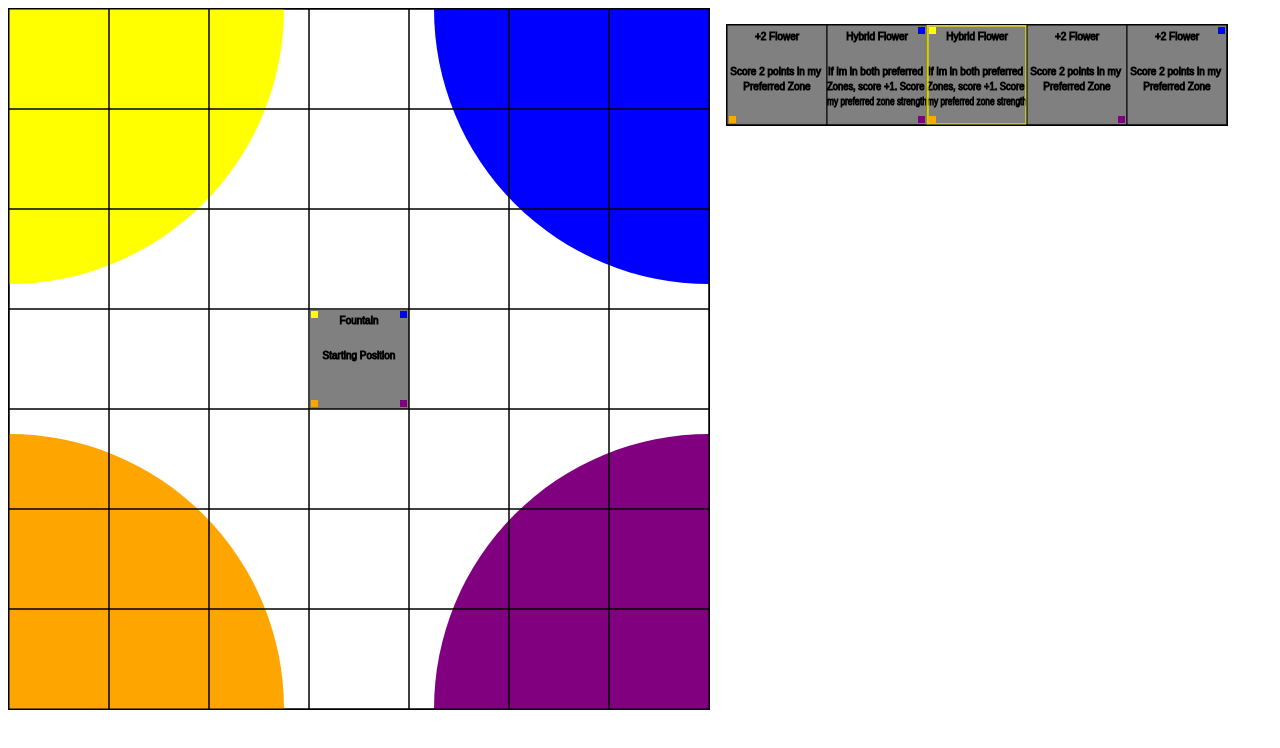
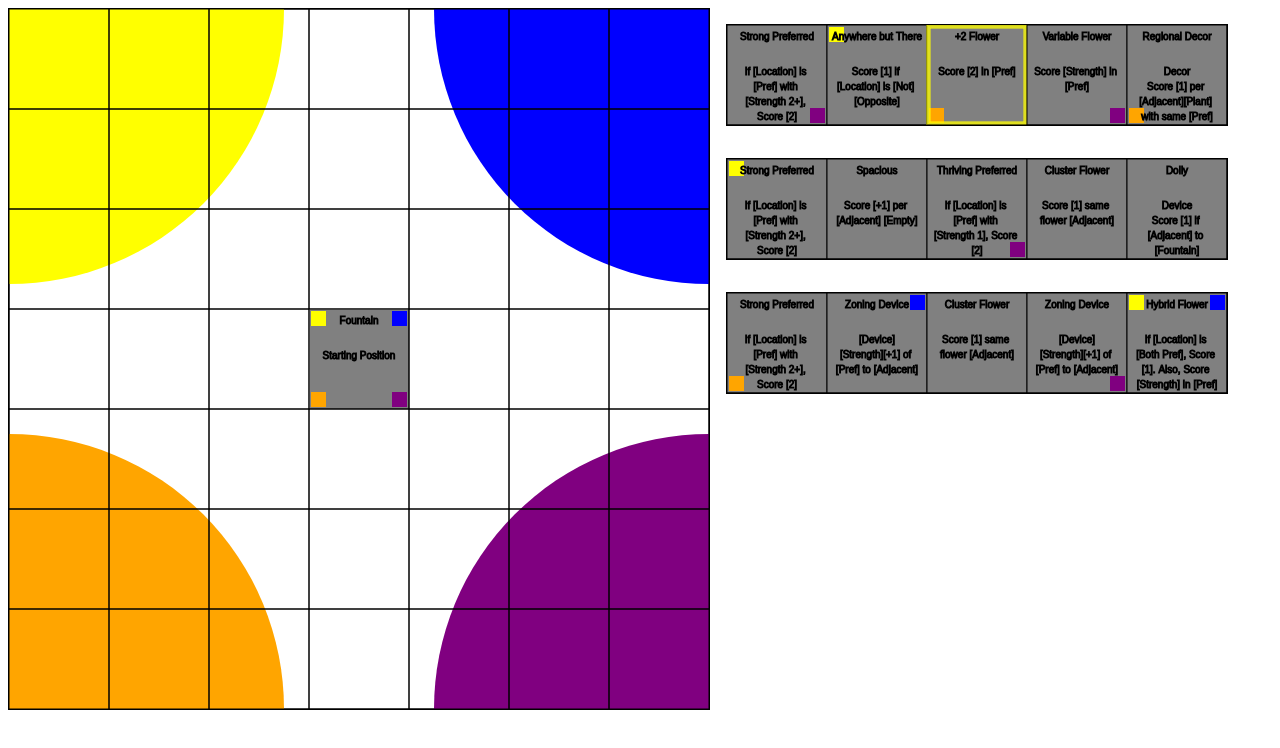
Before and after one commit to farandbeyond/GreenhouseBoardGame, a plain HTML site: page index.html in a window 1280 px wide. Both pictures are taken after a click on the element 977 px from the left and 75 px from the top of the page. Drawn offline with Linux system fonts and the light colour scheme.

Commit message:
continued work: bunch of new tiles, wording normalized, and added support for multiple hands

```diff
--- a/Board.js
+++ b/Board.js
@@ -7,9 +7,9 @@ var tileHeight = 7;
 //conversion between tile and canvas
 var squareSize = 100;
 //tile formatting variables
-var cornerSize = 7;
+var cornerSize = 15;
 var fontHeight = 15;
-var fontRowLength = 25;
+var fontRowLength = 20;
 
 var drawGrid = true;
 
@@ -26,6 +26,10 @@ var board;
 var boardCanvas;
 var hand;
 var handCanvas;
+
+var numPlayers = 3;
+var hands = [];
+var handCanvases = [];
 
 function Shuffle(array){
     let currentIndex = array.length;
@@ -66,8 +70,25 @@ class Tile{
         ctx.fillRect(positionX, positionY, squareSize, squareSize);
         ctx.strokeRect(positionX, positionY, squareSize, squareSize);
 
+        //fill in the corners: Sun, Damp, Shade and Dry in the corners
+        if(this.brightIcon){
+            ctx.fillStyle = "yellow";
+            ctx.fillRect(positionX+2, positionY+2, cornerSize, cornerSize);
+        }
+        if(this.dampIcon){
+            ctx.fillStyle = "blue";
+            ctx.fillRect(positionX + squareSize - cornerSize-2, positionY+2, cornerSize, cornerSize);
+        }
+        if(this.darkIcon){
+            ctx.fillStyle = "purple";
+            ctx.fillRect(positionX + squareSize - cornerSize-2, positionY + squareSize - cornerSize-2, cornerSize, cornerSize);
+        }
+        if(this.dryIcon){
+            ctx.fillStyle = "orange";
+            ctx.fillRect(positionX+2, positionY + squareSize - cornerSize-2, cornerSize, cornerSize);
+        }
+
         //fill in the text defining the card
-
         ctx.textAlign = "center";
         ctx.strokeText(this.name, positionX + squareSize/2, positionY + fontHeight, squareSize);
 
@@ -110,32 +131,17 @@ class Tile{
                 }
             }
             //anything left over when remaining text runs out, print it in the final position before moving on
+            if(line.length + word.length > fontRowLength){
+                ctx.strokeText(line, positionX + squareSize/2, positionY + squareSize/2 + fontHeight * lineIndex, squareSize);
+                lineIndex++;
+                line = "";
+            }
             line += word;
             word = "";
             ctx.strokeText(line, positionX + squareSize/2, positionY + squareSize/2 + fontHeight * lineIndex, squareSize);
         }else{
             //if text is not too long, just print it out as is.
             ctx.strokeText(this.text, positionX + squareSize/2, positionY + squareSize/2, squareSize);
-        }
-
-
-        //fill in the corners: Bright, Damp, Dark and Dry in the corners
-
-        if(this.brightIcon){
-            ctx.fillStyle = "yellow";
-            ctx.fillRect(positionX+2, positionY+2, cornerSize, cornerSize);
-        }
-        if(this.dampIcon){
-            ctx.fillStyle = "blue";
-            ctx.fillRect(positionX + squareSize - cornerSize-2, positionY+2, cornerSize, cornerSize);
-        }
-        if(this.darkIcon){
-            ctx.fillStyle = "purple";
-            ctx.fillRect(positionX + squareSize - cornerSize-2, positionY + squareSize - cornerSize-2, cornerSize, cornerSize);
-        }
-        if(this.dryIcon){
-            ctx.fillStyle = "orange";
-            ctx.fillRect(positionX+2, positionY + squareSize - cornerSize-2, cornerSize, cornerSize);
         }
     }
     get rotated(){
@@ -233,6 +239,8 @@ class Board{
             ctx.strokeStyle = "yellow";
             ctx.strokeRect(x*squareSize, y*squareSize, squareSize, squareSize);
             ctx.strokeRect(x*squareSize+1, y*squareSize+1, squareSize-2, squareSize-2);
+            ctx.strokeRect(x*squareSize+2, y*squareSize+2, squareSize-4, squareSize-4);
+            ctx.strokeRect(x*squareSize+3, y*squareSize+3, squareSize-6, squareSize-6);
         }
     }
 
@@ -277,10 +285,28 @@ function addTiles(tile, rotations){
     }
 }
 function makeTileDictionary(){
-    addTiles(new Tile("+2 Flower", "Score 2 points in my Preferred Zone", true, false, false, false), 3);
-    addTiles(new Tile("Zoning Device", "Device*Adjacent zones count as +1 my Preferred Zone", true, false, false, false), 3);
-    addTiles(new Tile("Hybrid Flower", "If im in both preferred Zones, score +1. Score my preferred zone strength", true, true, false, false), 3);
-    addTiles(new Tile("Weeds", "Score -1 Anywhere", true, true, true, true), 3);
+    //Flowers: Single Zone
+    addTiles(new Tile("Variable Flower", "Score [Strength] in [Pref]", true, false, false, false), 3);
+    addTiles(new Tile("+2 Flower", "Score [2] in [Pref]", true, false, false, false), 3);
+    addTiles(new Tile("Strong Preferred","If [Location] is [Pref] with [Strength 2+], Score [2]", true, false, false, false),3);
+    addTiles(new Tile("Thriving Preferred","If [Location] is [Pref] with [Strength 1], Score [2]", true, false, false, false),3);
+    addTiles(new Tile("Anywhere but There", "Score [1] if [Location] is [Not] [Opposite]", true, false, false, false), 3);
+    addTiles(new Tile("Spacious", "Score [+1] per [Adjacent] [Empty]", false, false, false, false), 1);
+
+    //Flowers: Hybrid Zone
+    addTiles(new Tile("Hybrid Flower", "If [Location] is [Both Pref], Score [1]. Also, Score [Strength] in [Pref]", true, true, false, false), 3);
+
+    //Flowers: Unique Effect
+    addTiles(new Tile("Weeds", "Score [-1]", true, true, true, true), 3);
+    addTiles(new Tile("Cluster Flower", "Score [1] same flower [Adjacent]", false, false, false, false), 3);
+
+    //Devices:
+    addTiles(new Tile("Zoning Device", "[Device]*[Strength][+1] of [Pref] to [Adjacent]", true, false, false, false), 3);
+    addTiles(new Tile("Dolly", "Device*Score [1] if [Adjacent] to [Fountain]", false, false, false, false), 0);
+
+    //Decorations:
+    addTiles(new Tile("Decorative Rock", "Decor*If [Adjacent] [Plant] has [Score 2+], Score [1]", false, false, false, false), 1);
+    addTiles(new Tile("Regional Decor", "Decor*Score [1] per [Adjacent][Plant] with same [Pref]", true, false, false, false), 3);
 }
 //functional: onClicks
 function onClickHand(event){
@@ -292,12 +318,16 @@ function onClickHand(event){
     var tileX = Math.floor(clickX / squareSize);
     var tileY = Math.floor(clickY / squareSize);
 
+    //grab the hand that was clicked on
+    var canvas = event.target;
+    var index = canvas.number;
+
     //check1: if we click a previously hilighted tile, cancel the hilight
-    if(hand.highlightX == tileX && hand.highlightY == tileY){
-        hand.unhilight();
+    if(hands[index].highlightX == tileX && hands[index].highlightY == tileY){
+        hands[index].unhilight();
     }else{
         //otherwise, hilight that tile
-        hand.hilight(tileX, tileY);
+        hands[index].hilight(tileX, tileY);
     }
 
     //check2: if we hilighted the board and a hand, place the tile from the hand onto the board.
@@ -307,7 +337,7 @@ function onClickHand(event){
 
 
     //then, redraw the hand, so we see the hilight, unhilight, or placed tile
-    hand.draw(event.target);
+    hands[index].draw(event.target);
 }
 function onClickBoard(event){
     var clickX = event.offsetX;
@@ -325,18 +355,23 @@ function onClickBoard(event){
     }
 
     //check2: if we have a hilighted tile in hand, try to place it on the board
-    if(board.isHilighted && hand.isHilighted){
-        placeTile();
+    // if(board.isHilighted && hand.isHilighted){
+    //     placeTile();
+    // }
+    if(board.isHilighted){
+        hands.forEach(hand => {
+            if(hand.isHilighted) placeTile(hand);
+        });
     }
 
     //then, redraw the board so we see the hilight, unhilight, or placed tile
     board.draw(event.target);
 }
 
-function placeTile(){
+function placeTile(hand){
     //check condition: if the board already has a tile, dont place unless a setting is checked
     //TODO: update this with a checkbox condition
-    if(board.getTileHilighted() != null) return;
+    if(!board.isHilighted) return;
 
     //get the tile from hand
     var tile = hand.getTileHilighted();
@@ -355,7 +390,10 @@ function placeTile(){
     hand.unhilight();
 
     //then redraw both board and hand
-    hand.draw(handCanvas);
+    // hand.draw(handCanvas);
+    for(var i=0;i<hands.length;i++){
+        hands[i].draw(handCanvases[i]);
+    }
     board.draw(boardCanvas);
 }
 
@@ -368,8 +406,29 @@ function main(){
     boardCanvas = document.getElementById("board");
     boardCanvas.onclick = onClickBoard;
 
-    handCanvas = document.getElementById("hand");
-    handCanvas.onclick = onClickHand;
+    // handCanvas = document.getElementById("hand");
+    // handCanvas.onclick = onClickHand;
+
+    //get a number of hands, equal to the number of selected players
+    for(var i = 0; i < numPlayers; i++){
+        //make the Canvas Element
+        // //<canvas id="hand" width="500", height="100" style="float: left; border: 1px solid #000000; margin: 1em;"></canvas>
+        var thisHand = document.createElement("canvas");
+        thisHand.name = "hand" + i;
+        thisHand.width = 500; //5 tiles wide
+        thisHand.height = 100; //1 tile tall
+        thisHand.style = "float: left; border: 1px solid #000000; margin: 1em;";
+        thisHand.number = i;
+        thisHand.onclick = onClickHand;
+        //add it to the main, at the end
+        document.getElementById("main").append(thisHand);
+
+        //record the canvas, and make the board
+        handCanvases[i] = thisHand;
+        hands[i] = new Board(5, 1);
+        hands[i].draw(thisHand);
+    }
+
     //make the predefined tiles
     makeTileDictionary();
 
@@ -377,7 +436,7 @@ function main(){
     tileDeck = [...tileDict];
     Shuffle(tileDeck);
     for(var i = 0; i<handSize;i++){
-        hand.setTile(tileDeck.shift(), i, 0);
+        hands.forEach(hand => hand.setTile(tileDeck.shift(), i, 0));
     }
 
     //setup the "board"
@@ -393,7 +452,11 @@ function main(){
 
     //draw everything for the first time
     board.draw(boardCanvas);
-    hand.draw(handCanvas);
+    for(var i=0;i<hands.length;i++){
+        hands[i].draw(handCanvases[i]);
+    }
+    // hand.draw(handCanvas);
+
 }
 
 main();
--- a/index.html
+++ b/index.html
@@ -3,9 +3,9 @@
 
     </header>
     <body>
-        <main>
+        <main id="main">
             <canvas id="board" width="700" height="700" style="float: left; border: 1px solid #000000;"></canvas>
-            <canvas id="hand" width="500", height="100" style="float: left; border: 1px solid #000000; margin: 1em;"></canvas>
+            <!-- <canvas id="hand" width="500", height="100" style="float: left; border: 1px solid #000000; margin: 1em;"></canvas> -->
         </main>
     </body>
     <footer>
```
